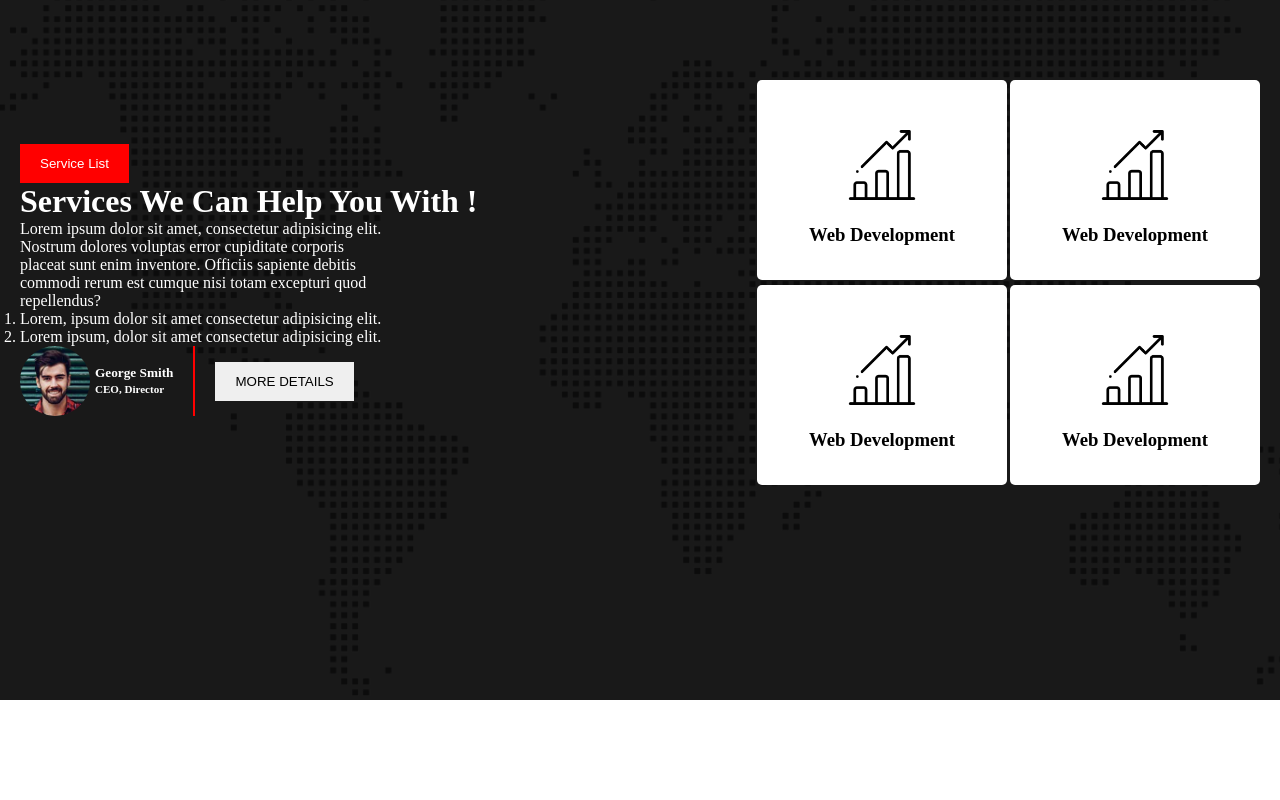
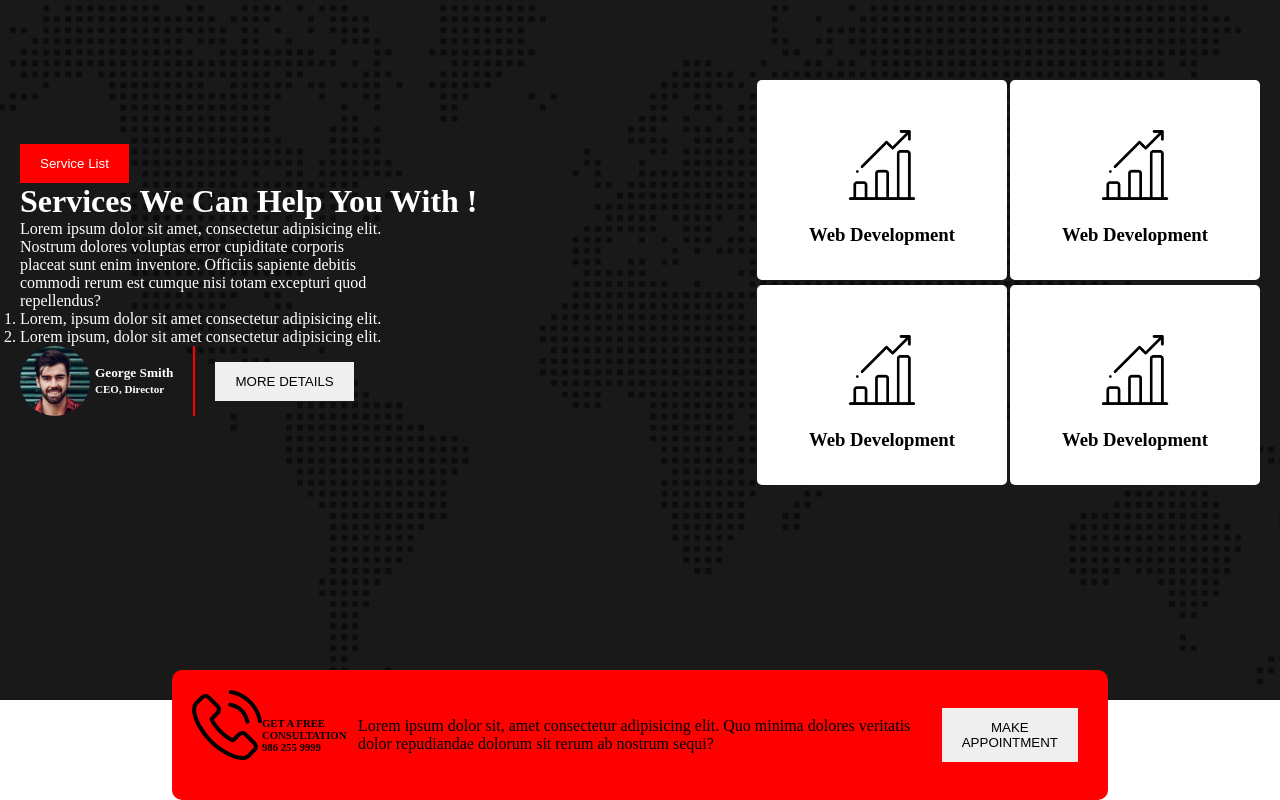
Before and after one commit to kushalkumarghosh/digital-agency, a plain HTML site: page index.html in a window 1280 px wide. Shown: the part 1009-1809 px from the top of the page. Before the commit the page ends 1709 px from the top, so only its background shows below. Drawn offline with Linux system fonts and the light colour scheme.

Commit message:
appointment section added

```diff
--- a/index.html
+++ b/index.html
@@ -54,7 +54,6 @@
                         <h5>George Smith <br>
                             <small>CEO, Director</small>
                         </h5>
-
                     </div>
                     <div class="author-button">
                         <button class="btn">MORE DETAILS</button>
@@ -84,6 +83,20 @@
                 </div>
             </div>
         </div>
+        <div class="appointment-container">
+            <div class="phone-call">
+                <img class="icon" src="asset/icons/phone-call.png" alt="">
+                <h6>GET A FREE CONSULTATION <br>
+                    986 255 9999
+                </h6>
+                <div class="appointment-desc">
+                    <p>Lorem ipsum dolor sit, amet consectetur adipisicing elit. Quo minima dolores veritatis dolor repudiandae dolorum sit rerum ab nostrum sequi?</p>
+                </div>
+                <div class="appointment-btn">
+                    <button class="btn">MAKE APPOINTMENT</button>
+                </div>
+            </div>
+        </div>
     </main>
     <footer></footer>
 </body>
--- a/style.css
+++ b/style.css
@@ -112,3 +112,19 @@
     border-right: 2px solid red;
     padding-right: 20px;
 }
+.phone-call{
+    display: flex;
+    align-items: center;
+    margin-right: 10px;
+}
+.appointment-container{
+    display: flex;
+    justify-content: space-around;
+    width: 70%;
+    margin: auto;
+    padding: 20px;
+    background-color: red;
+    border-radius: 10px;
+    margin-top: -30px;
+    align-items: center;
+}
```
